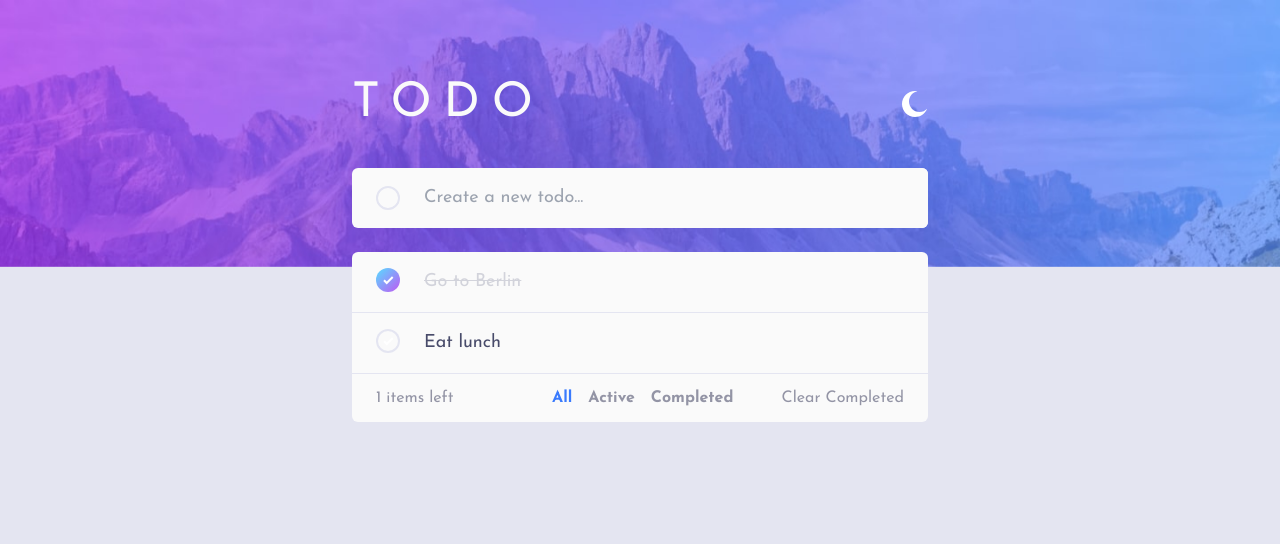
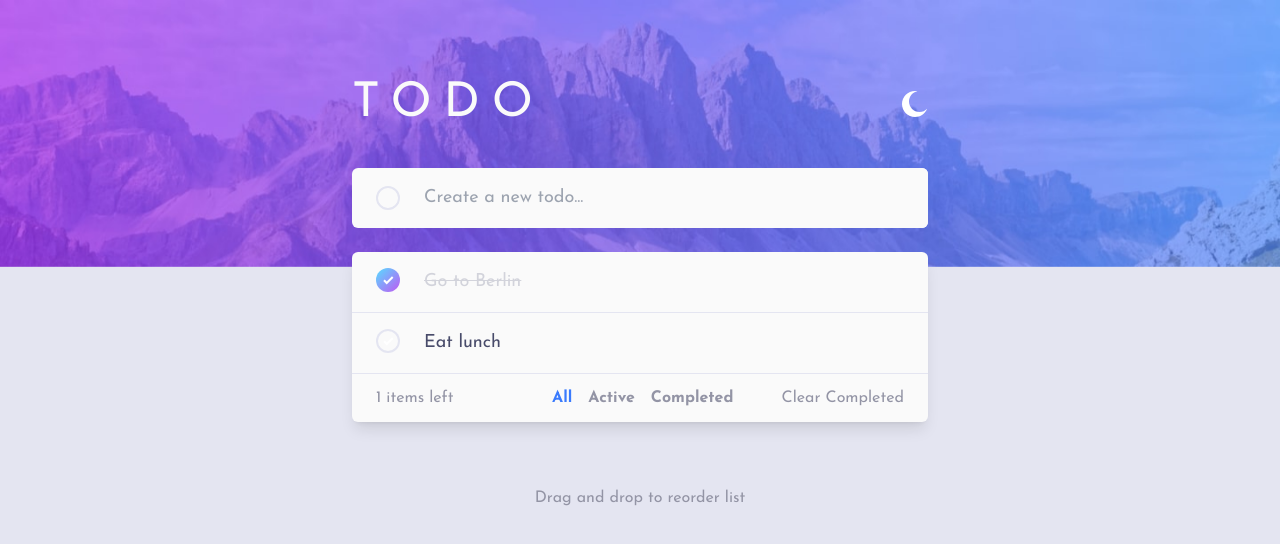
Before and after one commit to Esosek/todo, an Astro site: page / in a window 1280 px wide. Built offline with nearby package versions, Linux system fonts and the light colour scheme; Astro itself is replaced by a stand-in of ours.

Commit message:
Added reorder hint text

```diff
--- a/src/components/App.tsx
+++ b/src/components/App.tsx
@@ -11,7 +11,7 @@ export default function App() {
   const isMobile = window.innerWidth < 768;
 
   return (
-    <main className="text-lg min-h-lvh bg-neutral-light-gray-200 text-neutral-light-gray-500">
+    <main className="text-lg min-h-lvh text-neutral-light-gray-500">
       <img
         src={isMobile ? bgMobileLight.src : bgDesktopLight.src}
         alt="Background image of mountains"
@@ -28,6 +28,9 @@ export default function App() {
           <CreateInput />
           <TodoList />
         </TodoContextContextProvider>
+        <p className="text-center text-base mt-16 text-neutral-light-gray-400">
+          Drag and drop to reorder list
+        </p>
       </div>
     </main>
   );
--- a/src/components/TodoList.tsx
+++ b/src/components/TodoList.tsx
@@ -55,7 +55,7 @@ export default function TodoList() {
   }
 
   return (
-    <div className="bg-neutral-light-gray-100 mt-6 rounded-md">
+    <div className="bg-neutral-light-gray-100 mt-6 rounded-md shadow-lg">
       <ul>
         {filteredTodos.map((todo) => (
           <TodoListItem key={todo.id} todo={todo} />
--- a/src/pages/index.astro
+++ b/src/pages/index.astro
@@ -17,7 +17,7 @@ import App from '../components/App';
     />
     <title>TODO</title>
   </head>
-  <body>
+  <body class="bg-neutral-light-gray-200">
     <App client:only="react" />
   </body>
 </html>
```
